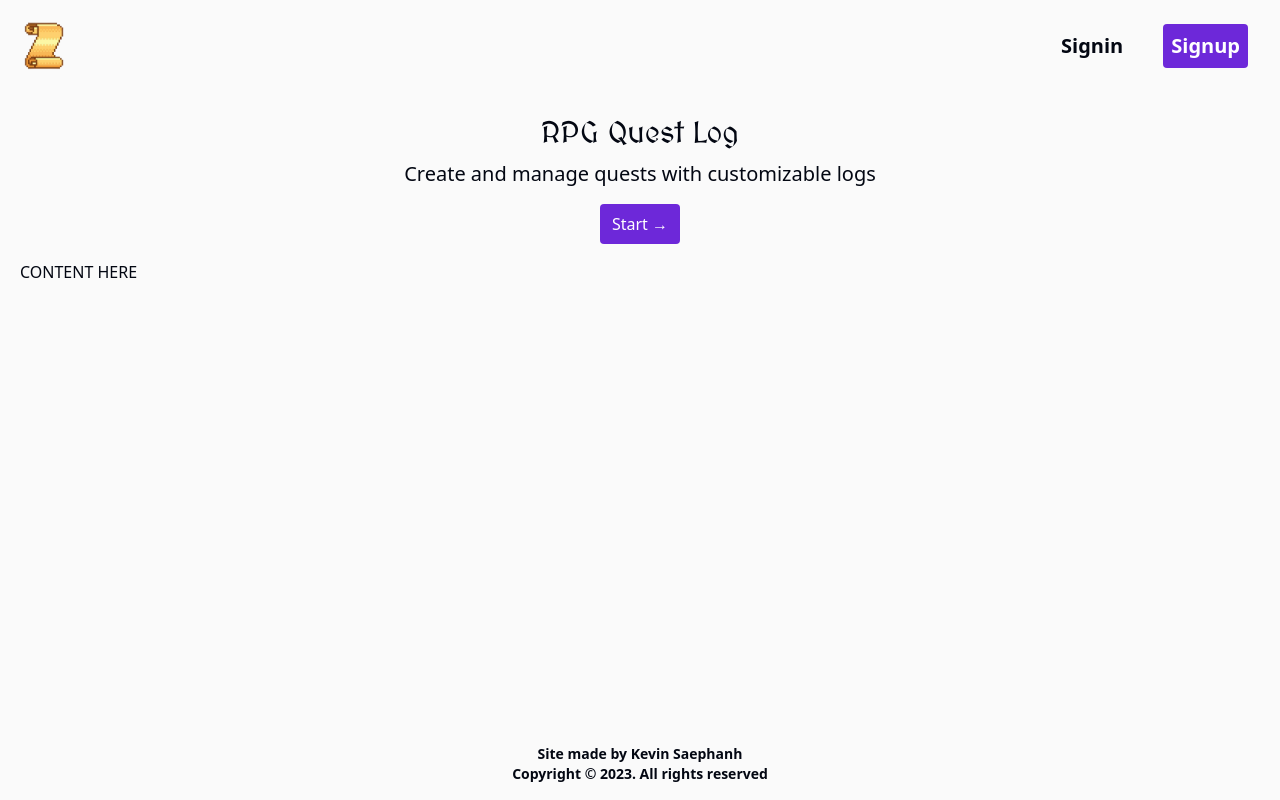
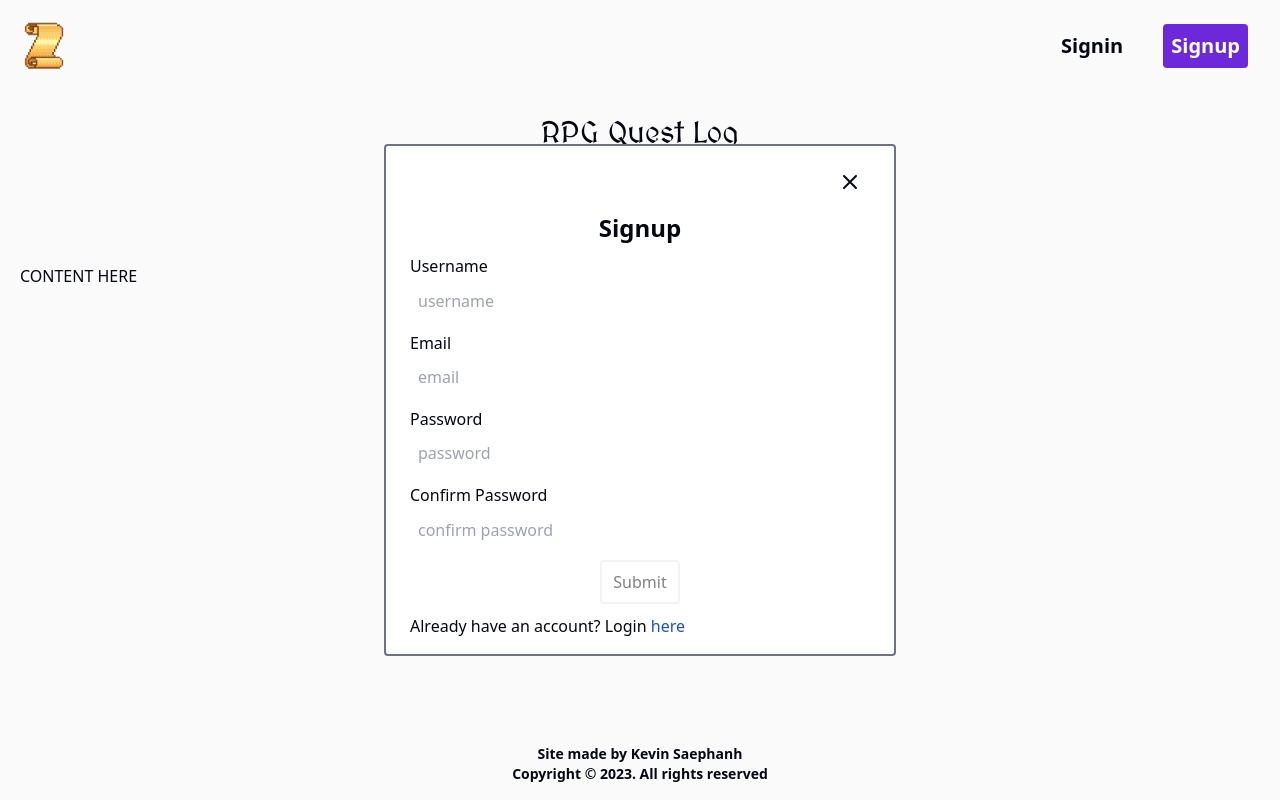
Before and after one commit to KevinSaephanh/rpg-quest-log, a Next.js app: page / in a window 1280 px wide. Both pictures are taken after a click on the link "Signin". Built offline with nearby package versions, Linux system fonts and the light colour scheme; no server answers.

Commit message:
Update modal styles

```diff
--- a/src/components/form/InputField.tsx
+++ b/src/components/form/InputField.tsx
@@ -21,13 +21,9 @@ export const InputField: React.FC<InputFieldProps> = ({
 }) => {
   return (
     <>
-      {label && (
-        <label className='pb-2' htmlFor='input-field'>
-          {label}
-        </label>
-      )}
+      {label && <label htmlFor='input-field'>{label}</label>}
       <input
-        className='mb-2 p-2'
+        className='mb-2 p-2 rounded'
         type={type}
         value={value}
         name={name}
--- a/src/components/layout/Navbar.tsx
+++ b/src/components/layout/Navbar.tsx
@@ -5,6 +5,7 @@ import { SignupModal } from '../modal/SignupModal';
 import { SigninModal } from '../modal/SigninModal';
 import { ModalContext } from 'src/context/modal/context';
 import { useAuth } from 'src/hooks/useAuth';
+import { ModalWrapper } from '../modal/ModalWrapper';
 
 const Navbar: React.FC = () => {
   const modalContext = React.useContext(ModalContext);
@@ -28,7 +29,7 @@ const Navbar: React.FC = () => {
                 }}
               />
               <NavLink
-                styles='btn'
+                styles='btn p-2 rounded'
                 label='Signup'
                 href='#'
                 handleClick={() => {
@@ -56,6 +57,8 @@ const Navbar: React.FC = () => {
           )}
         </ul>
       </div>
+
+      <ModalWrapper />
     </header>
   );
 };
--- a/src/components/modal/ModalWrapper.tsx
+++ b/src/components/modal/ModalWrapper.tsx
@@ -8,14 +8,29 @@ export const ModalWrapper: React.FC = () => {
   return (
     <>
       {modalContent && (
-        <>
-          <button className='ml-auto mr-0 pt-2' onClick={closeModal}>
-            CLOSE BUTTON
+        <div className='modal'>
+          <button className='ml-auto mr-0 mt-4 border-none' onClick={closeModal}>
+            <span className='sr-only'>Close menu</span>
+            <svg
+              className='h-6 w-6 hover:text-violet-700'
+              xmlns='http://www.w3.org/2000/svg'
+              fill='none'
+              viewBox='0 0 24 24'
+              stroke='currentColor'
+              aria-hidden='true'
+            >
+              <path
+                strokeLinecap='round'
+                strokeLinejoin='round'
+                strokeWidth='2'
+                d='M6 18L18 6M6 6l12 12'
+              />
+            </svg>
           </button>
-          <h2 className='text-center font-bold py-2'>{modalTitle}</h2>
+          <h2 className='py-2'>{modalTitle}</h2>
           {modalErrorFromState && <span className='error-message'>{modalErrorFromState}</span>}
           {modalContent}
-        </>
+        </div>
       )}
     </>
   );
--- a/src/components/modal/SigninModal.tsx
+++ b/src/components/modal/SigninModal.tsx
@@ -1,7 +1,10 @@
 import React from 'react';
 import { InputField } from '../form/InputField';
+import { ModalContext } from 'src/context/modal/context';
+import { SignupModal } from './SignupModal';
 
 export const SigninModal: React.FC = () => {
+  const modalContext = React.useContext(ModalContext);
   const [inputs, setInputs] = React.useState({
     email: '',
     password: '',
@@ -45,12 +48,22 @@ export const SigninModal: React.FC = () => {
         onChange={handleChange}
         required
       />
-      <button type='submit' disabled={submitDisabled()} onClick={handleSubmit}>
+      <button
+        className='w-20 mx-auto'
+        type='submit'
+        disabled={submitDisabled()}
+        onClick={handleSubmit}
+      >
         Submit
       </button>
       <span className='mt-2 mb-4'>
         Don&rsquo;t have an account? Signup{' '}
-        <a className='hyperlink' onClick={() => {}}>
+        <a
+          className='hyperlink'
+          onClick={() => {
+            modalContext.openModal('Signup', <SignupModal />);
+          }}
+        >
           here
         </a>
       </span>
--- a/src/components/modal/SignupModal.tsx
+++ b/src/components/modal/SignupModal.tsx
@@ -1,7 +1,10 @@
 import React from 'react';
 import { InputField } from '../form/InputField';
+import { ModalContext } from 'src/context/modal/context';
+import { SigninModal } from './SigninModal';
 
 export const SignupModal: React.FC = () => {
+  const modalContext = React.useContext(ModalContext);
   const [inputs, setInputs] = React.useState({
     email: '',
     username: '',
@@ -67,12 +70,22 @@ export const SignupModal: React.FC = () => {
         onChange={handleChange}
         required
       />
-      <button type='submit' disabled={submitDisabled()} onClick={handleSubmit}>
+      <button
+        className='w-20 mx-auto'
+        type='submit'
+        disabled={submitDisabled()}
+        onClick={handleSubmit}
+      >
         Submit
       </button>
       <span className='mt-2 mb-4'>
         Already have an account? Login{' '}
-        <a className='hyperlink' onClick={() => {}}>
+        <a
+          className='hyperlink'
+          onClick={() => {
+            modalContext.openModal('Signin', <SigninModal />);
+          }}
+        >
           here
         </a>
       </span>
--- a/src/styles/globals.css
+++ b/src/styles/globals.css
@@ -3,8 +3,20 @@
 @tailwind utilities;
 
 @layer components {
+  h2 {
+    @apply text-center font-bold text-2xl hover:text-violet-700;
+  }
+
+  button {
+    @apply cursor-pointer p-2 rounded border-2;
+  }
+
+  button[disabled] {
+    opacity: 0.5;
+  }
+
   .btn {
-    @apply rounded p-2 bg-violet-700 text-white;
+    @apply bg-violet-700 text-white;
   }
 
   .modal {
```
